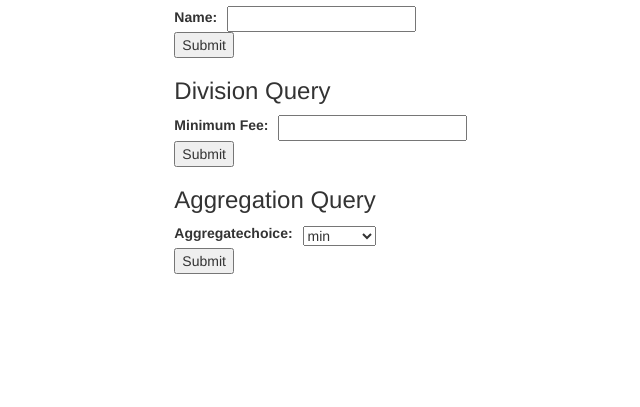
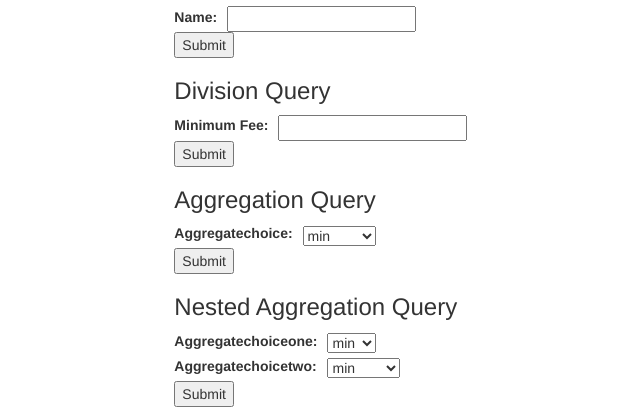
Before and after one commit to BleuDeChanel/CPSC-304-Project, a Django app: page /join/ in a window 1280 px wide. Shown: the part 560-967 px from the top of the page, without its empty margins (54-694 px from the left). Before the commit the page ends 834 px from the top, so only its background shows below. Run offline with Django 3.2, Linux system fonts and the light colour scheme; data that the repository does not hold is empty; some libraries are stand-ins or nearby versions.

Commit message:
nested aggregation done

```diff
--- a/tennis_club_app/project/project/urls.py
+++ b/tennis_club_app/project/project/urls.py
@@ -29,6 +29,8 @@ urlpatterns += [
     path('join/', include('tenniscenter.urls')),
     path('aggregation/', include('tenniscenter.urls')),
     path('division/', include('tenniscenter.urls')),
+    path('nestedaggregation/', include('tenniscenter.urls')),
+
 
 ]
 
--- a/tennis_club_app/project/tenniscenter/forms.py
+++ b/tennis_club_app/project/tenniscenter/forms.py
@@ -20,3 +20,7 @@ class DivisionQuery(forms.Form):
 
 class AggregationQuery(forms.Form):
 	aggregateChoice = forms.ChoiceField(choices=[("min","min"),("max","max"),("average","average"),("count","count")], required = True)
+
+class NestedAggregationQuery(forms.Form):
+	aggregateChoiceOne = forms.ChoiceField(choices=[("min","min"),("max","max")], required = True)
+	aggregateChoiceTwo = forms.ChoiceField(choices=[("min","min"),("max","max"),("average","average"),("count","count")], required = True)
--- a/tennis_club_app/project/tenniscenter/templates/index.html
+++ b/tennis_club_app/project/tenniscenter/templates/index.html
@@ -50,4 +50,13 @@
     <input type="submit" value="Submit"  />
 	</form>
 
+	<h3>Nested Aggregation Query</h3>
+	<form action="/tenniscenter/nestedaggregation/" method="post">
+    {% csrf_token %}
+    <table class="form">
+    {{ nested_aggregation_query.as_table }}
+    </table>
+    <input type="submit" value="Submit"  />
+	</form>
+
 {% endblock %}
--- a/tennis_club_app/project/tenniscenter/urls.py
+++ b/tennis_club_app/project/tenniscenter/urls.py
@@ -7,6 +7,8 @@ urlpatterns = [
     path('selection/', views.selection, name='selection'),
     path('join/', views.join, name='join'),
     path('aggregation/', views.aggregation, name='aggregation'),
-    path('division/', views.division, name='division')
+    path('division/', views.division, name='division'),
+    path('nestedaggregation/', views.nestedAggregation, name='nestedaggregation')
+
 
 ]
--- a/tennis_club_app/project/tenniscenter/views.py
+++ b/tennis_club_app/project/tenniscenter/views.py
@@ -4,7 +4,7 @@ import logging
 
 # Create your views here.
 from .models import Customers, Instructors, MembershipPlans
-from .forms import SelectInstructors, JoinQuery, AggregationQuery, DivisionQuery
+from .forms import SelectInstructors, JoinQuery, AggregationQuery, DivisionQuery, NestedAggregationQuery
 
 def index(request):
 	"""
@@ -19,11 +19,12 @@ def index(request):
 	joinQuery = JoinQuery();
 	aggregationQuery = AggregationQuery();
 	divisionQuery = DivisionQuery();
+	nestedAggregationQuery = NestedAggregationQuery();
 	# Render the HTML template index.html with the data in the context variable
 	return render(
 		request,
 		'index.html',
-		context={'select_instructors':selectInstructors,'join_query':joinQuery,'aggregation_query':aggregationQuery,'division_query':divisionQuery},
+		context={'select_instructors':selectInstructors,'join_query':joinQuery,'aggregation_query':aggregationQuery,'division_query':divisionQuery,'nested_aggregation_query':nestedAggregationQuery},
 	)
 
 
@@ -125,3 +126,26 @@ def aggregation(request):
 			context={'result':result,'headers':headers},
 			)
 	return HttpResponseRedirect('/tenniscenter/');
+
+def nestedAggregation(request):
+	if request.method == 'POST':
+		test = NestedAggregationQuery(request.POST)
+		if test.is_valid():
+			# Form inputs here.
+			aggregateChoiceOne = test['aggregateChoiceOne'].value()
+			aggregateChoiceTwo = test['aggregateChoiceTwo'].value()
+
+			# SQL query here
+
+			# Pass array of results in context.
+			# each tuple in the array is a result from the query
+			result = [(aggregateChoiceOne,aggregateChoiceTwo)]
+			# The headers for the columns (Ensure length of headers is same for the # of items in each tuple of result)
+			headers = ["Choice1", "Choice2"]
+
+			return render(
+			request,
+			'display_results.html',
+			context={'result':result,'headers':headers},
+			)
+	return HttpResponseRedirect('/tenniscenter/');
```
